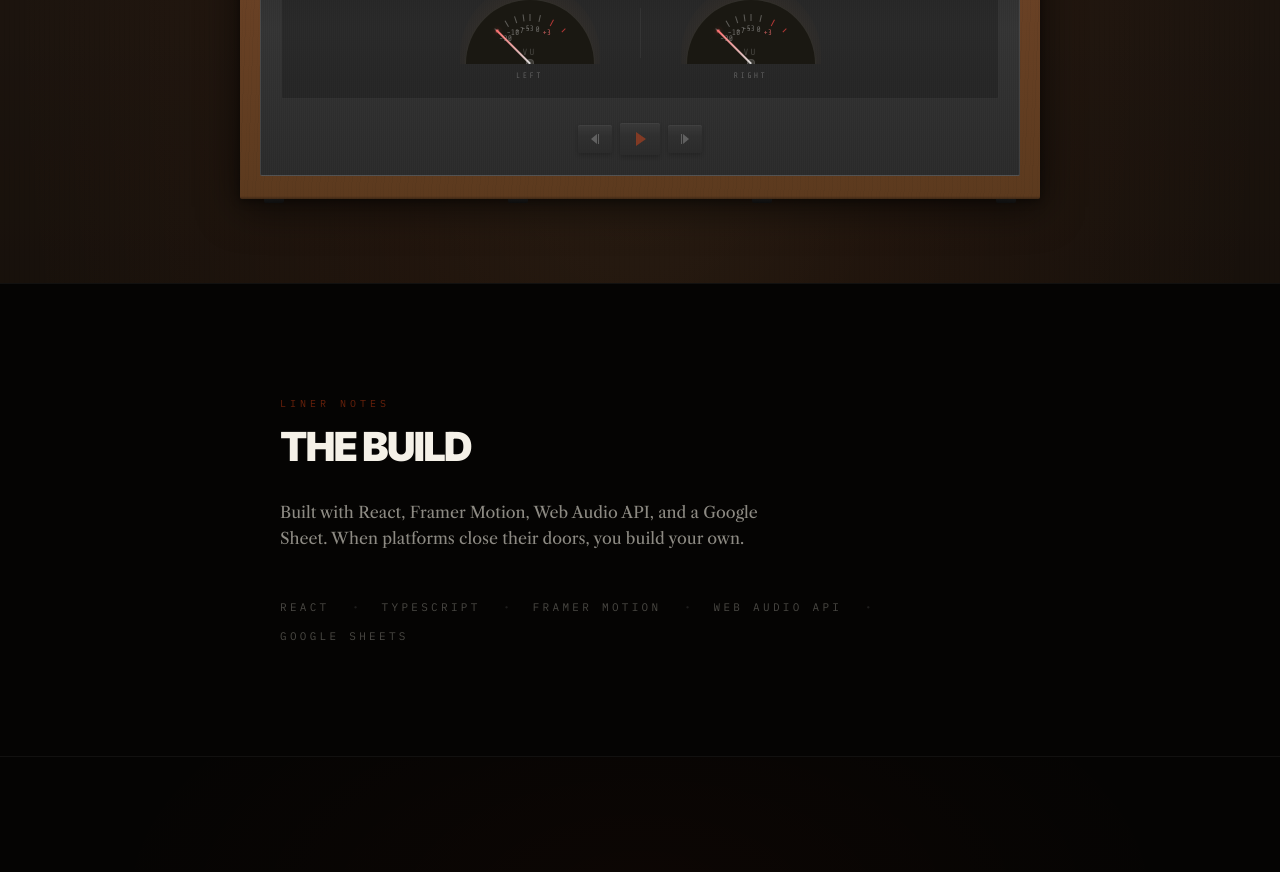
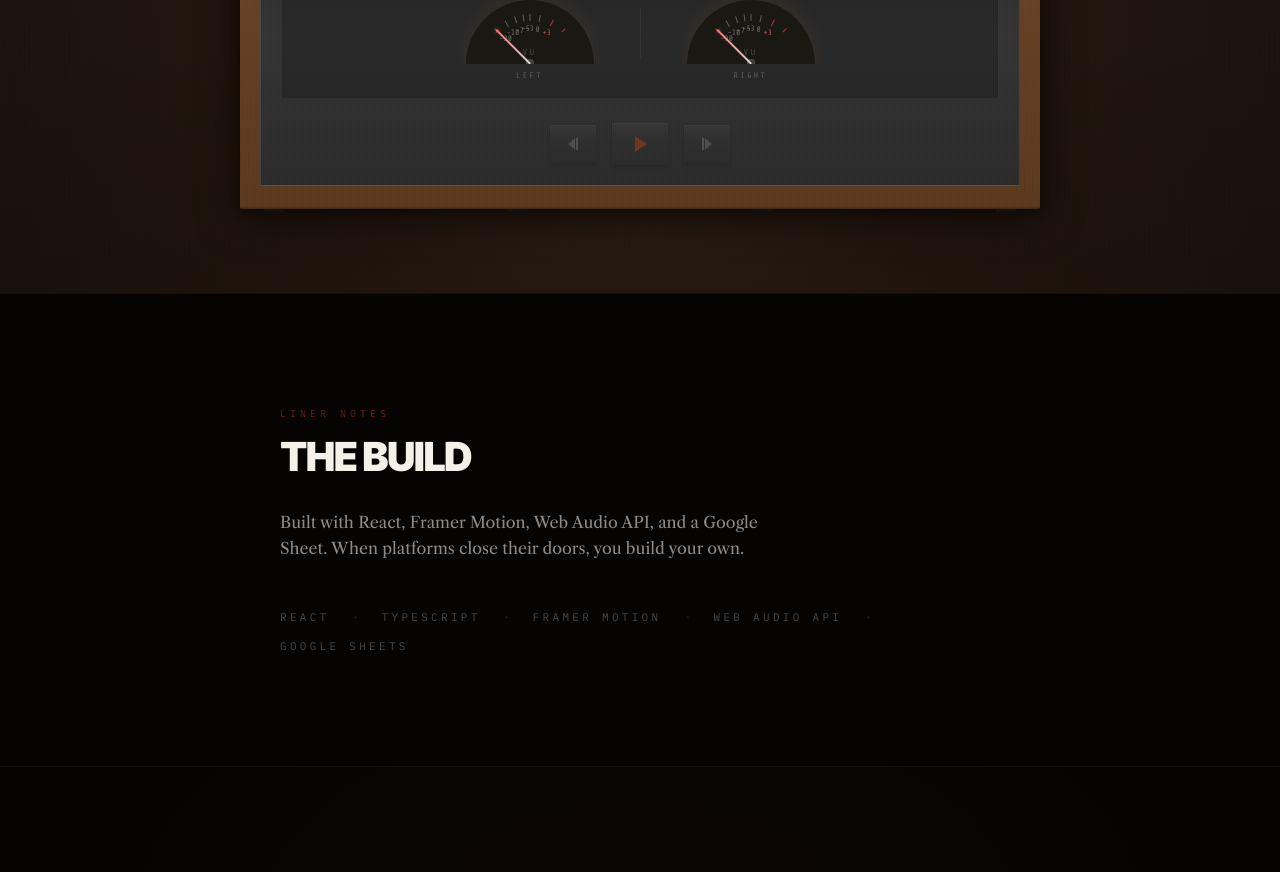
Before and after one commit to GringoChido/untold_works, a React (Vite) app: page /stereo in a window 1280 px wide. Shown: the part 1700-2572 px from the top of the page. Built offline with nearby package versions, Linux system fonts and the light colour scheme.

Commit message:
Add files via upload

```diff
--- a/components/stereo/PlaybackControls.tsx
+++ b/components/stereo/PlaybackControls.tsx
@@ -12,48 +12,48 @@ interface PlaybackControlsProps {
 
 const PlaybackControls: React.FC<PlaybackControlsProps> = ({ playing, power, onTogglePlay, onNext, onPrev }) => {
   const buttonClass = `metal-button flex items-center justify-center transition-all ${
-    power ? 'cursor-pointer hover:brightness-110' : 'cursor-not-allowed opacity-40'
+    power ? 'cursor-pointer hover:brightness-110' : 'cursor-not-allowed opacity-30'
   }`;
 
   return (
-    <div className="flex items-center gap-2">
+    <div className="flex items-center gap-3 sm:gap-4">
       {/* Previous */}
       <motion.button
-        className={`${buttonClass} w-[34px] h-[28px] rounded-sm`}
+        className={`${buttonClass} w-[40px] h-[34px] sm:w-[46px] sm:h-[38px] rounded-sm`}
         whileTap={power ? { scale: 0.93, y: 1 } : {}}
         onClick={() => power && onPrev()}
       >
         <div className="flex items-center gap-[1px]">
-          <div className="w-0 h-0 border-t-[5px] border-t-transparent border-b-[5px] border-b-transparent border-r-[6px] border-r-white/60" />
-          <div className="w-[1.5px] h-[10px] bg-white/60" />
+          <div className="w-0 h-0 border-t-[6px] border-t-transparent border-b-[6px] border-b-transparent border-r-[7px] border-r-white/50" />
+          <div className="w-[2px] h-[12px] bg-white/50" />
         </div>
       </motion.button>
 
-      {/* Play/Pause */}
+      {/* Play/Pause — larger, accent color */}
       <motion.button
-        className={`${buttonClass} w-[40px] h-[32px] rounded-sm`}
+        className={`${buttonClass} w-[50px] h-[38px] sm:w-[56px] sm:h-[42px] rounded-sm`}
         whileTap={power ? { scale: 0.93, y: 1 } : {}}
         onClick={() => power && onTogglePlay()}
       >
         {playing ? (
           <div className="flex items-center gap-[3px]">
-            <div className="w-[3px] h-[12px] bg-untold-orange" />
-            <div className="w-[3px] h-[12px] bg-untold-orange" />
+            <div className="w-[3.5px] h-[14px] bg-untold-orange" />
+            <div className="w-[3.5px] h-[14px] bg-untold-orange" />
           </div>
         ) : (
-          <div className="w-0 h-0 border-t-[7px] border-t-transparent border-b-[7px] border-b-transparent border-l-[10px] border-l-untold-orange ml-[2px]" />
+          <div className="w-0 h-0 border-t-[8px] border-t-transparent border-b-[8px] border-b-transparent border-l-[12px] border-l-untold-orange ml-[2px]" />
         )}
       </motion.button>
 
       {/* Next */}
       <motion.button
-        className={`${buttonClass} w-[34px] h-[28px] rounded-sm`}
+        className={`${buttonClass} w-[40px] h-[34px] sm:w-[46px] sm:h-[38px] rounded-sm`}
         whileTap={power ? { scale: 0.93, y: 1 } : {}}
         onClick={() => power && onNext()}
       >
         <div className="flex items-center gap-[1px]">
-          <div className="w-[1.5px] h-[10px] bg-white/60" />
-          <div className="w-0 h-0 border-t-[5px] border-t-transparent border-b-[5px] border-b-transparent border-l-[6px] border-l-white/60" />
+          <div className="w-[2px] h-[12px] bg-white/50" />
+          <div className="w-0 h-0 border-t-[6px] border-t-transparent border-b-[6px] border-b-transparent border-l-[7px] border-l-white/50" />
         </div>
       </motion.button>
     </div>
```
